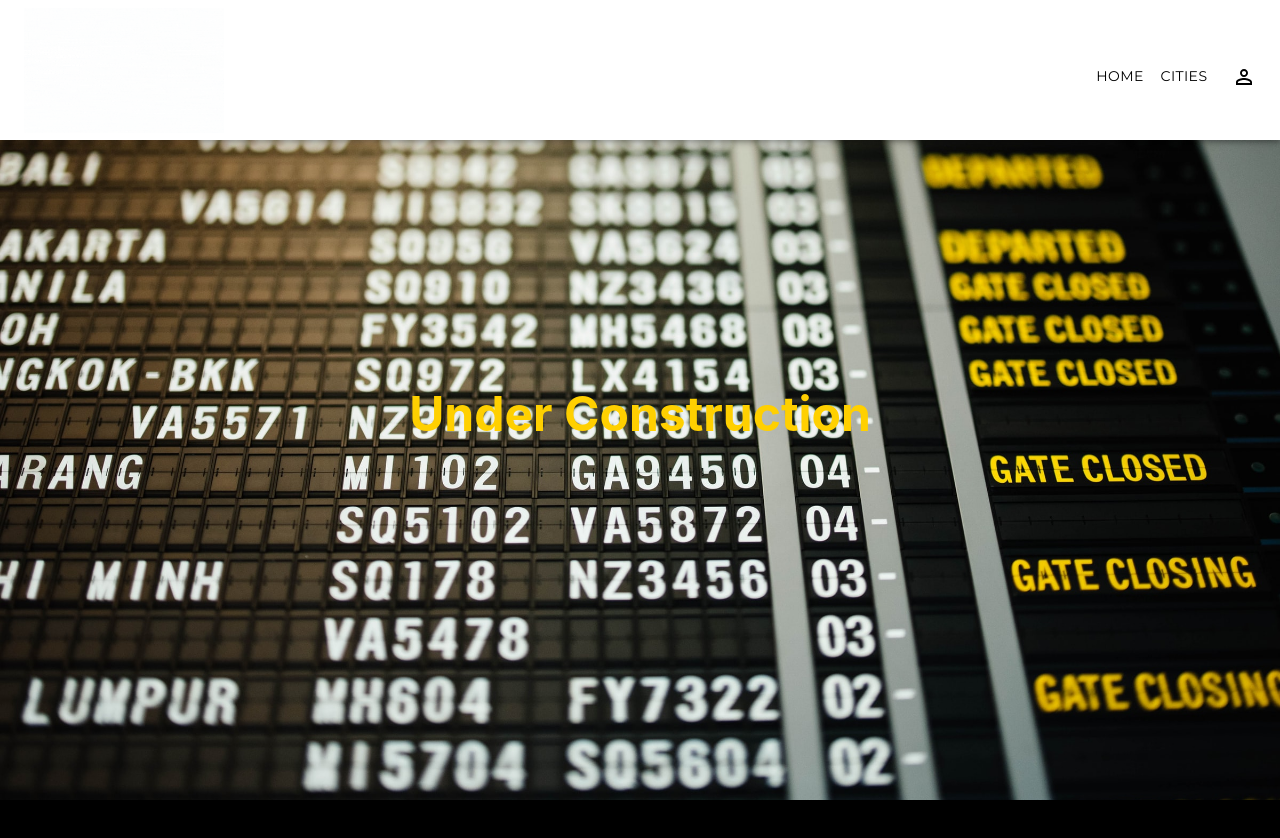
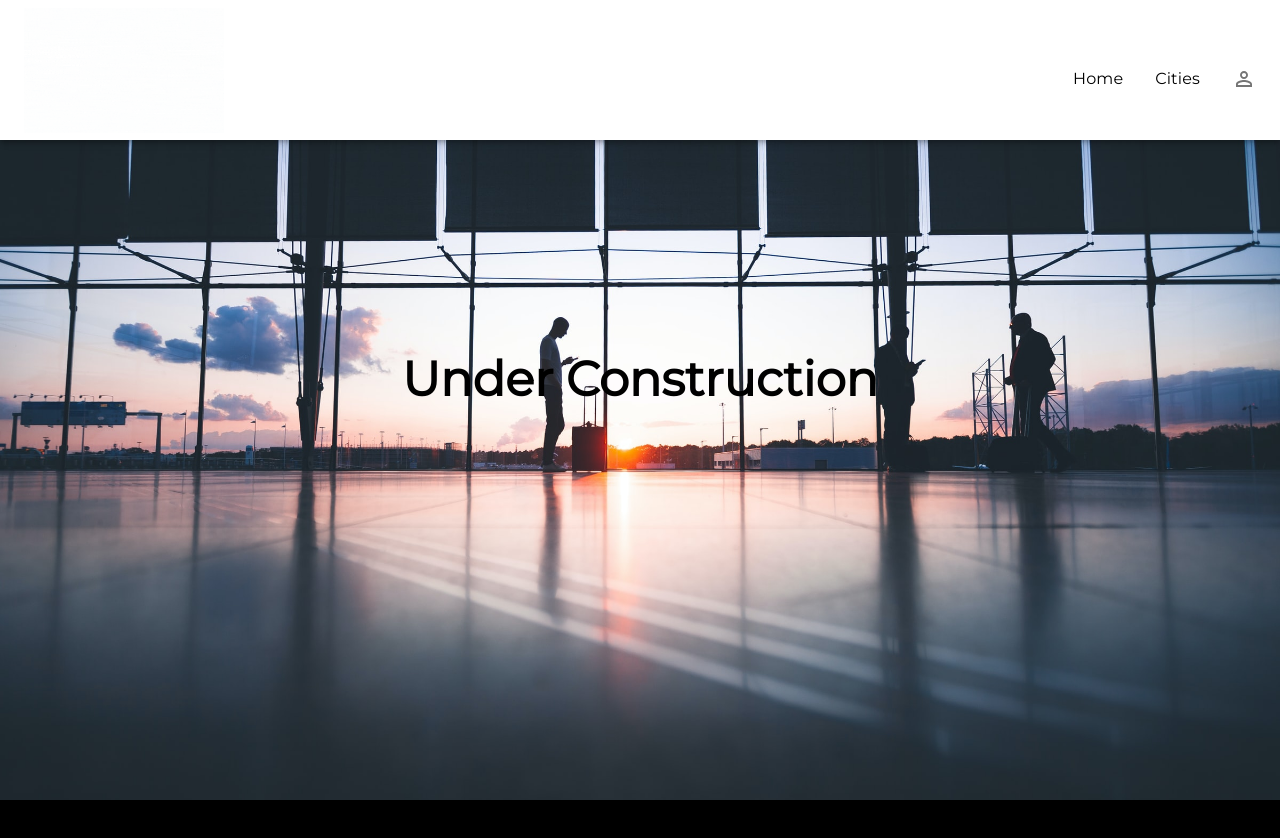
Before and after one commit to FLS08/MyTinerary-Sabato, a React (Create React App) app: page /cities in a window 1280 px wide. Shown: the top 838 px of the page. Built offline with nearby package versions, Linux system fonts and the light colour scheme.

Commit message:
New Styles Home

```diff
--- a/src/App.css
+++ b/src/App.css
@@ -24,9 +24,12 @@
 
 }
 
-.NavBar button{
-    color: black !important;
-    font-family: 'Montserrat', sans-serif !important;
+
+.link{
+    text-decoration: none;
+    color: black;
+    font-family: 'Montserrat', sans-serif;
+
 }
 
 /********************************/
@@ -52,6 +55,7 @@
 
 .TextHero{
     position: absolute;
+    font-family: 'Montserrat', sans-serif !important;
 }
 
 
@@ -92,6 +96,7 @@
 .card{
     margin-top: 5%;
     height: 450px;
+    min-width: 150px;
     border-radius: 0.2em;
     scale: (1);
 }
@@ -99,6 +104,8 @@
 .card:hover{
     transform: scale(1.02);
 }
+
+
 
 /********************************/
 
@@ -113,16 +120,19 @@
 /*   ESTILOS APLICADOS A CITIES */
 
 .cities{
-    background-image: url(../public/images/hero4.jpg);
+    background-image: url(../public/images/hero1.jpg);
     background-size: cover;
-    height: 100vh;
+    min-height: 100vh;
+    width: 100%;
 }
 
 .cities h2{
-    padding-top: 30%;
+    width: 100%;
+    padding-top: 350px;
     text-align: center;
-    color: rgb(255, 208, 0);
+    color: rgb(0, 0, 0);
     font-size: 3rem;
+    font-family: 'Montserrat', sans-serif !important;
 }
 
 
--- a/src/components/callToAction.js
+++ b/src/components/callToAction.js
@@ -1,4 +1,6 @@
 import React from 'react'
+import {Link} from 'react-router-dom'
+
 
 
 function CallToAction() {
@@ -6,6 +8,7 @@ function CallToAction() {
     <div className='callToAction'>
         <img src={process.env.PUBLIC_URL+`/images/ctaimg.gif` } alt="travel" id='Travel' />
         <p>Find an adventure for every season</p>
+        <Link to='/cities' className='link'>
           <button>
             <div class="svg-wrapper-1">
               <div class="svg-wrapper">
@@ -17,6 +20,7 @@ function CallToAction() {
             </div>
             <span>Cities!</span>
           </button>
+        </Link>
     </div>
   )
 }
--- a/src/components/carrousel.js
+++ b/src/components/carrousel.js
@@ -29,8 +29,9 @@ export default function Carrousel() {
         className="swiper"
         breakpoints={{
             "@0.00":{
-                slidesPerView: 4,
-                spaceBetween: 10,
+                slidesPerView: 2,
+                spaceBetween: 5,
+
             },
             "@0.75":{
                 slidesPerView: 4,
@@ -47,7 +48,7 @@ export default function Carrousel() {
         }}
         >
         {data.map(city =>
-        <SwiperSlide>
+        <SwiperSlide className='swiperS'>
             <div>
             <Card className='card' sx={{ maxWidth: 345 ,ml:6,mr:4}}>
                 <CardActionArea>
--- a/src/components/logo.js
+++ b/src/components/logo.js
@@ -1,11 +1,13 @@
 import React from 'react'
+import {Link} from 'react-router-dom'
 
 
 function Logo() {
   return (
    <>
-        <img src={process.env.PUBLIC_URL+`/images/logo.gif` } alt="logo" id='Logo' />
-
+        <Link to="home">
+            <img src={process.env.PUBLIC_URL+`/images/logo.gif` } alt="logo" id='Logo' />
+        </Link>
     </>
   )
 }
--- a/src/components/nav.js
+++ b/src/components/nav.js
@@ -7,13 +7,13 @@ import Typography from '@mui/material/Typography';
 import Menu from '@mui/material/Menu';
 import MenuIcon from '@mui/icons-material/Menu';
 import Container from '@mui/material/Container';
-import Button from '@mui/material/Button';
 import Tooltip from '@mui/material/Tooltip';
 import MenuItem from '@mui/material/MenuItem';
 import PersonOutlineIcon from '@mui/icons-material/PersonOutline';
 import Logo from './logo';
+import {Link} from "react-router-dom"
 
-const pages = ['Home', 'Cities'];
+
 const settings = ['Log In', 'Forgotten password?', 'Create New Account'];
 
 const NavBar = () => {
@@ -70,24 +70,24 @@ const NavBar = () => {
                 display: { xs: 'block', md: 'none' },
               }}
             >
-              {pages.map((page) => (
-                <MenuItem key={page} onClick={handleCloseNavMenu}>
-                  <Typography textAlign="center">{page}</Typography>
-                </MenuItem>
-              ))}
+              <MenuItem>
+                <Link to="home" className='link'> Home </Link>
+              </MenuItem>
+              <MenuItem>
+                <Link to="cities" className='link'>Cities</Link>
+              </MenuItem>
             </Menu>
           </Box>
 
           <Box sx={{mt:'20px', flexGrow: 1, justifyContent: 'flex-end', mr: 2, display: { xs: 'none', md: 'flex' } }}>
-            {pages.map((page) => (
-              <Button
-                key={page}
-                onClick={handleCloseNavMenu}
-                sx={{ my: 2, color: 'white', display: 'flex' }}
-              >
-                {page}
-              </Button>
-            ))}
+
+            <MenuItem>
+              <Link to="home" className='link'> Home </Link>
+            </MenuItem>
+            <MenuItem>
+              <Link to="cities" className='link'>Cities</Link>
+            </MenuItem>
+
           </Box>
 
           <Box sx={{mt:'20px', flexGrow: 0 }}>
```
Also changed, not shown: public/images/guillermo.jpg (deleted), 1 other file (tests, documents, lock files or other folders). Lines whose indentation alone changed are shown as unchanged.
